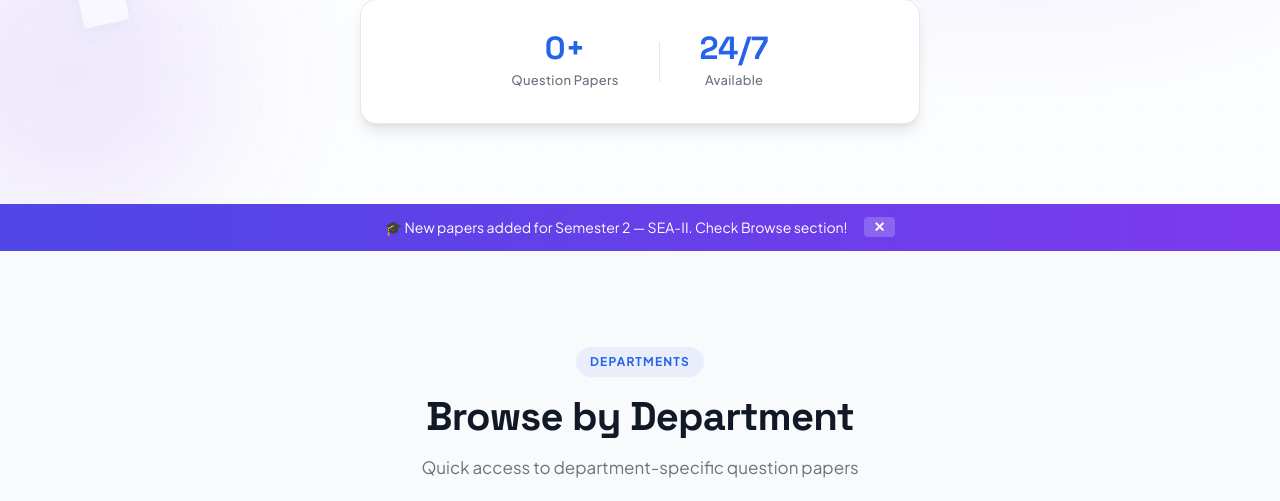
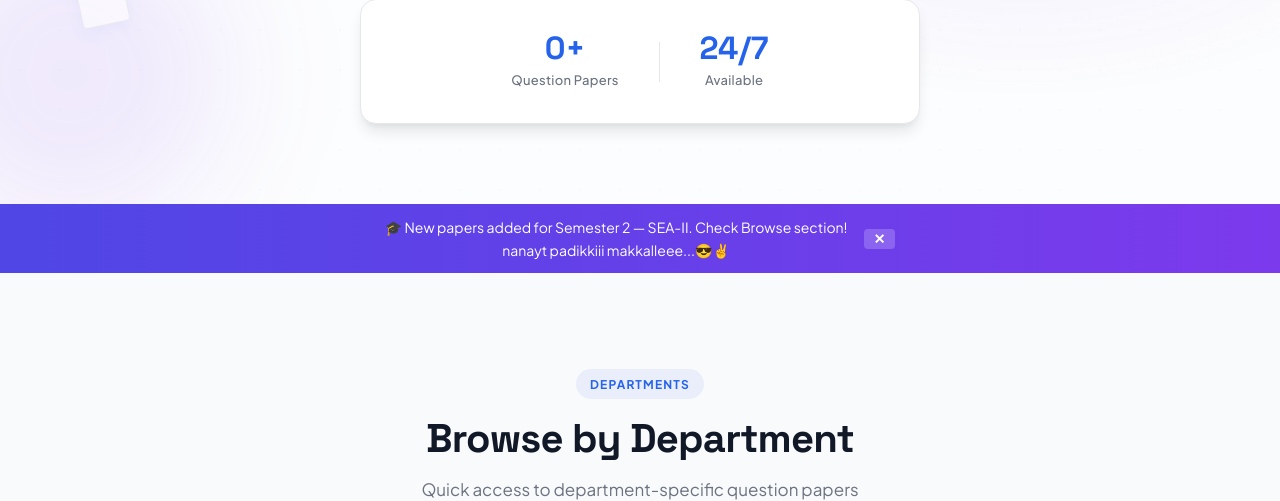
Before and after one commit to muhd-sinan-m/pyq-portal, a Flask app: page / in a window 1280 px wide. Shown: the part 729-1230 px from the top of the page. Run offline with Flask 3, Linux system fonts and the light colour scheme; data that the repository does not hold is empty; some libraries are stand-ins or nearby versions.

Commit message:
Update index.html

```diff
--- a/templates/index.html
+++ b/templates/index.html
@@ -188,10 +188,10 @@
         </div>
     </section>
     <!-- ==================== ANNOUNCEMENT BANNER ==================== -->
-    <div class="announcement-banner" id="announcementBanner">
-        <span>🎓 New papers added for Semester 2 — SEA-II. Check Browse section!</span>
-        <button onclick="document.getElementById('announcementBanner').style.display='none'">✕</button>
-    </div>
+<div class="announcement-banner" id="announcementBanner">
+    <span>🎓 New papers added for Semester 2 — SEA-II. Check Browse section! <br> nanayt padikkiii makkalleee...😎✌️</span>
+    <button onclick="document.getElementById('announcementBanner').style.display='none'">✕</button>
+</div>
     <!-- ==================== DEPARTMENTS SECTION ==================== -->
     <section class="departments-section">
         <div class="container">
```
